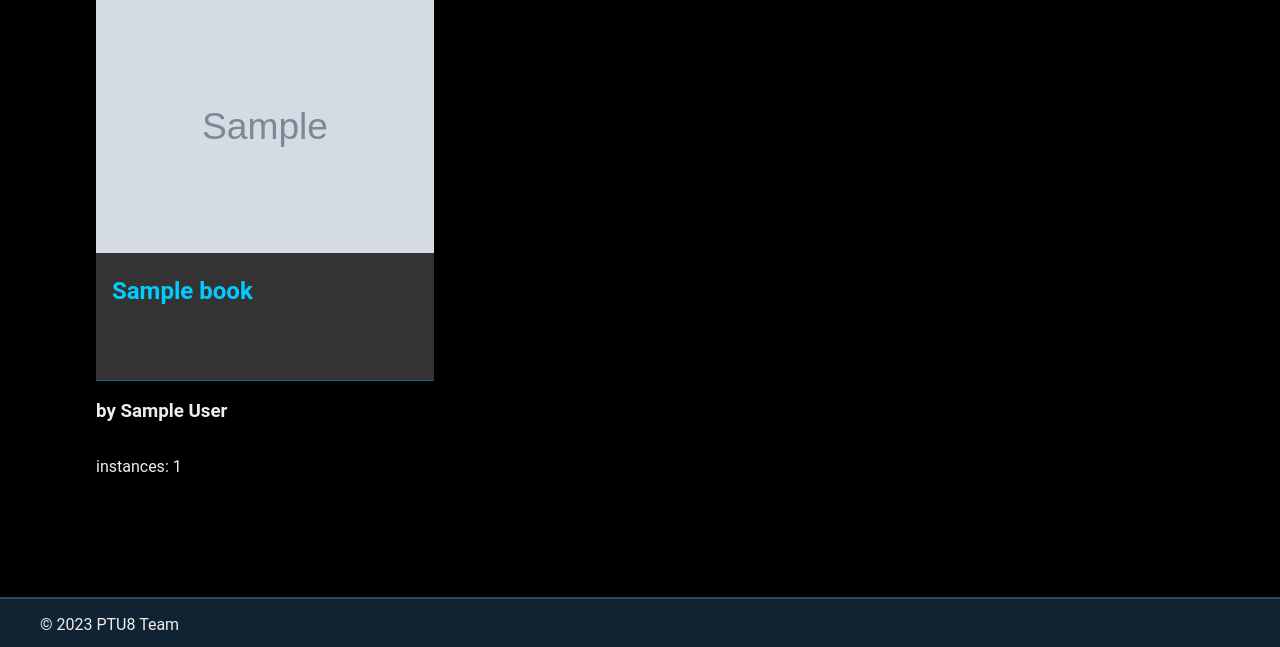
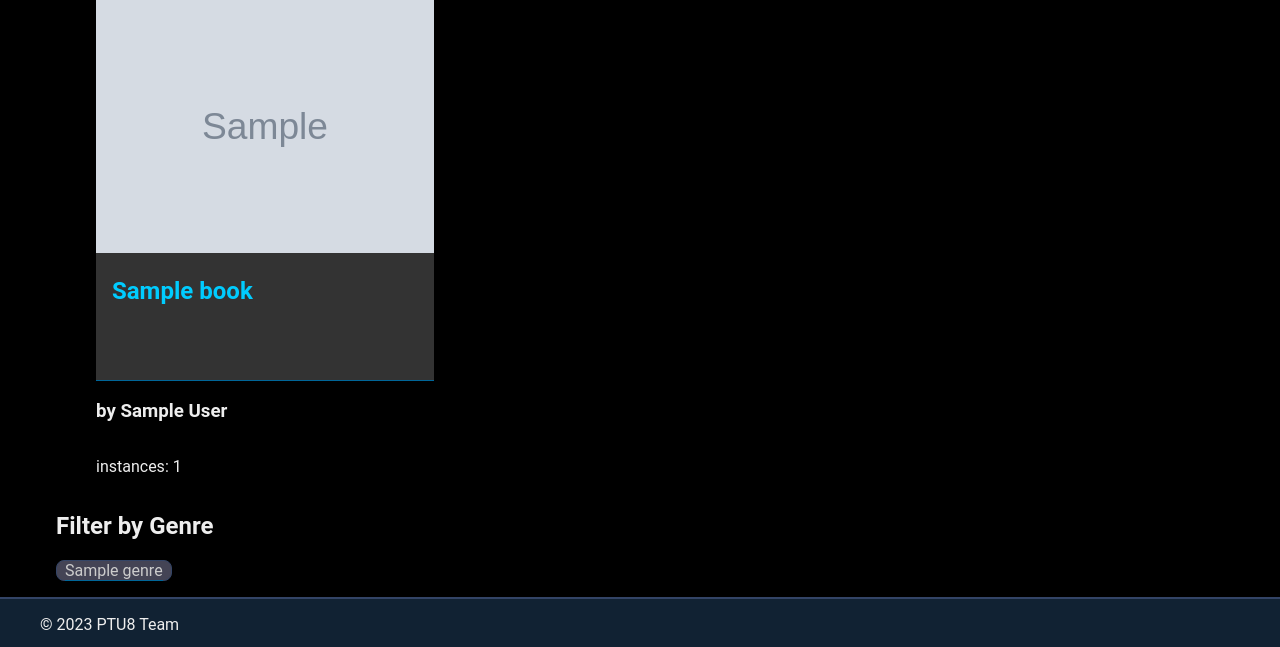
Before and after one commit to reinikeda/ptu8_library, a Django app: page /books/?genre_id=1 in a window 1280 px wide. Shown: the part 210-857 px from the top of the page. Run offline with Django 4.2, Linux system fonts and the light colour scheme; tables that the repository leaves empty hold one stand-in row (values such as "Sample post"); grey boxes marked "Sample" are stand-in pictures.

Commit message:
genre filter

```diff
--- a/ptu8_library/library/static/library/css/style.css
+++ b/ptu8_library/library/static/library/css/style.css
@@ -95,3 +95,30 @@ header ul li a {
 form.search-form {
     margin-bottom: 1rem;
 }
+
+.genres {
+    display: flex;
+    flex-direction: row;
+    padding-inline-start: 0;
+    gap: 16px;
+    flex-wrap: wrap;
+}
+.genres li {
+    display: inline-block;
+    padding: 0 8px;
+    background-color: #ccf5;
+    border: 1px solid #346;
+    border-radius: 8px;
+}
+li.genre_prefix {
+    background-color: transparent;
+    border: 0;
+    padding: 0;
+}
+.genres a {
+    background-color: transparent;
+}
+
+.genres .active {
+    color: #ccc;
+}
--- a/ptu8_library/library/templates/library/book_detail.html
+++ b/ptu8_library/library/templates/library/book_detail.html
@@ -1,9 +1,6 @@
 {% extends 'base.html' %}
 {% block title %}{{ object.title }} in {{ block.super }}{% endblock title %}
 {% block style %}
-.genres { display: flex; flex-direction: row; padding-inline-start: 0; gap: 16px; }
-.genres li { display: inline-block; padding: 0 8px; background-color: #ccf5; border: 1px solid #346; border-radius: 8px; }
-li.genre_prefix { background-color: transparent; border: 0; padding: 0; }
 .book_instances { display: flex; flex-direction: column; padding-inline-start: 0; gap: 8px; }
 .book_instances li { display: flex; flex-direction: row; justify-content: space-between; }
 .status { border: 1px solid #346; padding: 2px 8px; border-radius: 8px; }
--- a/ptu8_library/library/templates/library/book_list.html
+++ b/ptu8_library/library/templates/library/book_list.html
@@ -31,4 +31,10 @@ ul.book_list img { align-self: center; width: 100%; }
 {% else %}
     <p>There are no books matching your query in our library yet.</p>
 {% endif %}
+<h2>Filter by Genre</h2>
+<ul class="genres">
+    {% for genre in genres %}
+    <li><a href="?genre_id={{ genre.id }}" {% if current_genre.id == genre.id %} class="active"{% endif %}>{{ genre }}</a></li>
+    {% endfor %}
+</ul>
 {% endblock content %}
--- a/ptu8_library/library/templates/library/includes/paginator_fpnl.html
+++ b/ptu8_library/library/templates/library/includes/paginator_fpnl.html
@@ -1,13 +1,13 @@
 <div class="paginator">
     {% if page_obj.has_previous %}
-        <a href="?page=1{% if request.GET.search %}&search={{ request.GET.search }}{% endif %}">&laquo; First</a>
-        <a href="?page={{ page_obj.previous_page_number }}{% if request.GET.search %}&search={{ request.GET.search }}{% endif %}">Previous</a>
+        <a href="?page=1{% if request.GET.search %}&search={{ request.GET.search }}{% endif %}{% if request.GET.genre_id %}&genre_id={{ request.GET.genre_id }}{% endif %}">&laquo; First</a>
+        <a href="?page={{ page_obj.previous_page_number }}{% if request.GET.search %}&search={{ request.GET.search }}{% endif %}{% if request.GET.genre_id %}&genre_id={{ request.GET.genre_id }}{% endif %}">Previous</a>
     {% endif %}
     <span class="current flex-grow-one">
         {{ page_obj.number }} of {{ page_obj.paginator.num_pages }}
     </span>
     {% if page_obj.has_next %}
-        <a href="?page={{ page_obj.next_page_number }}{% if request.GET.search %}&search={{ request.GET.search }}{% endif %}">Next</a>
-        <a href="?page={{ page_obj.paginator.num_pages }}{% if request.GET.search %}&search={{ request.GET.search }}{% endif %}">Last &raquo;</a>
+        <a href="?page={{ page_obj.next_page_number }}{% if request.GET.search %}&search={{ request.GET.search }}{% endif %}{% if request.GET.genre_id %}&genre_id={{ request.GET.genre_id }}{% endif %}">Next</a>
+        <a href="?page={{ page_obj.paginator.num_pages }}{% if request.GET.search %}&search={{ request.GET.search }}{% endif %}{% if request.GET.genre_id %}&genre_id={{ request.GET.genre_id }}{% endif %}">Last &raquo;</a>
     {% endif %}
 </div>
--- a/ptu8_library/library/templates/library/includes/paginator_pages.html
+++ b/ptu8_library/library/templates/library/includes/paginator_pages.html
@@ -4,7 +4,7 @@
             {% if page_obj.number == page %}
                 <span class="current">{{ page }}</span>
             {% else %}
-                <a href="?page={{ page }}{% if request.GET.search %}&search={{ request.GET.search }}{% endif %}">{{ page }}</a>
+                <a href="?page={{ page }}{% if request.GET.search %}&search={{ request.GET.search }}{% endif %}{% if request.GET.genre_id %}&genre_id={{ request.GET.genre_id }}{% endif %}">{{ page }}</a>
             {% endif %}
         {% endfor %}
     </div>
--- a/ptu8_library/library/views.py
+++ b/ptu8_library/library/views.py
@@ -46,6 +46,9 @@ class BookListView(generic.ListView):
 
     def get_queryset(self):
         qs =  super().get_queryset()
+        genre_id = self.request.GET.get('genre_id')
+        if genre_id:
+            qs = qs.filter(genre=genre_id)
         query = self.request.GET.get('search')
         if query:
             qs = qs.filter(
@@ -54,6 +57,16 @@ class BookListView(generic.ListView):
             )
         return qs
 
+    def get_context_data(self, **kwargs):
+        context = super().get_context_data(**kwargs)
+        genres = models.Genre.objects.all()
+        context.update({'genres': genres})
+        genre_id = self.request.GET.get('genre_id')
+        if genre_id:
+            genre = get_object_or_404(models.Genre, id=genre_id)
+            context.update({'current_genre': genre})
+        return context
+
 
 class BookDetailView(generic.DetailView):
     model = models.Book
```
